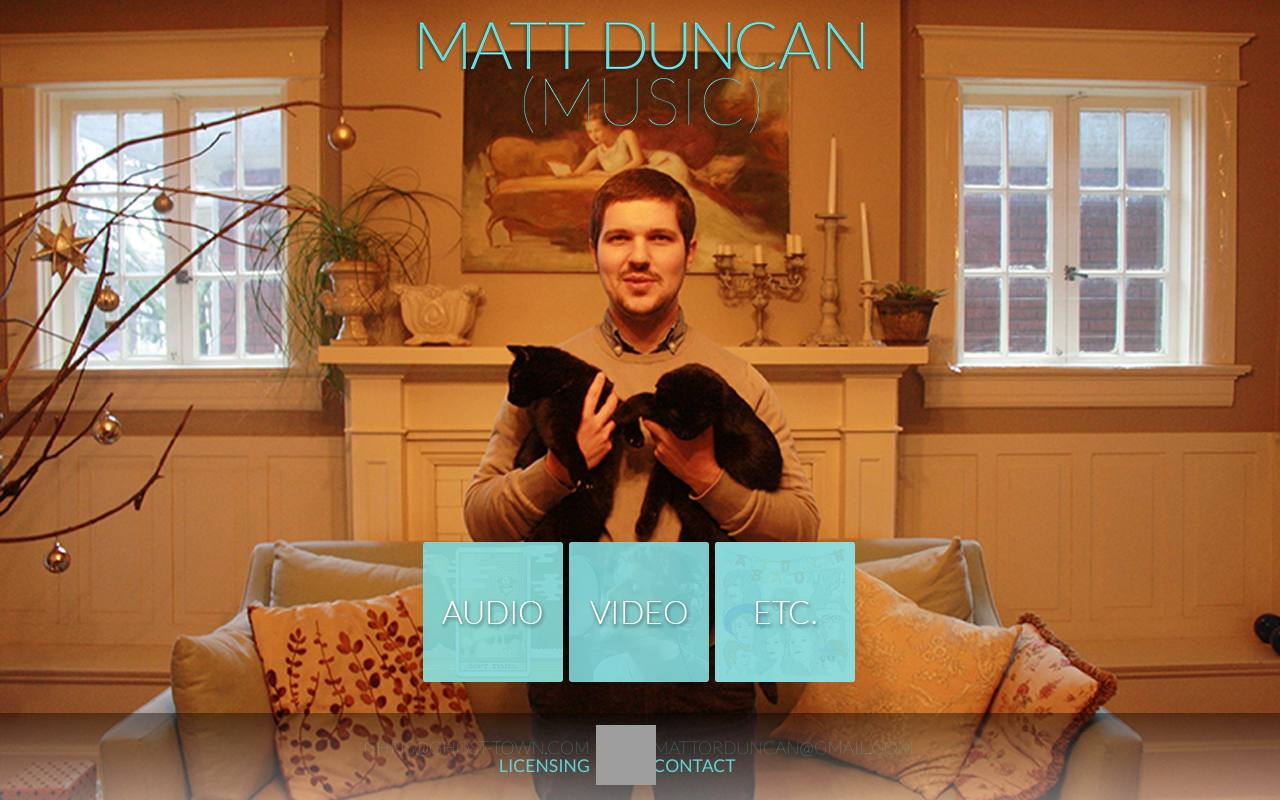
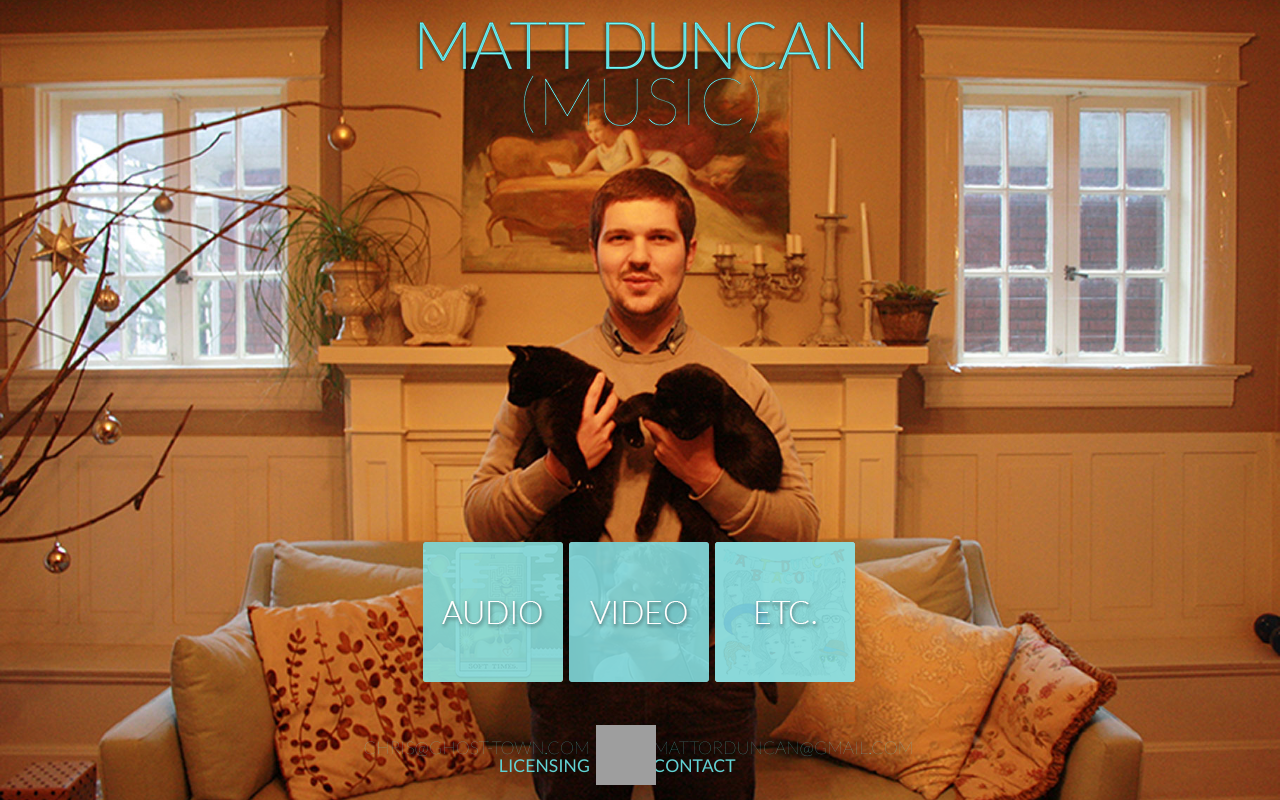
Before and after one commit to ainsleywagon/MattDuncanMusic, a plain HTML site: page Matt Site/index.html in a window 1280 px wide. Drawn offline with Linux system fonts and the light colour scheme; grey boxes are pictures that could not be loaded.

Commit message:
Removing Background

```diff
--- a/Matt Site/style.css
+++ b/Matt Site/style.css
@@ -152,15 +152,8 @@ Contact Links
         width: 100%;
         vertical-align: top;
 
-/* BROWSER-COMPATIBLE GRADIENTS */
-        background: -moz-linear-gradient(top, rgba(0,0,0,0.4) 0%, rgba(255,255,255,0.4) 100%); /* FF3.6+ */
-        background: -webkit-gradient(linear, left top, left bottom, color-stop(0%,rgba(0,0,0,0.4)), color-stop(100%,rgba(255,255,255,0.4))); /* Chrome,Safari4+ */
-        background: -webkit-linear-gradient(top, rgba(0,0,0,0.4) 0%,rgba(255,255,255,0.4) 100%); /* Chrome10+,Safari5.1+ */
-        background: -o-linear-gradient(top, rgba(0,0,0,0.4) 0%,rgba(255,255,255,0.4) 100%); /* Opera 11.10+ */
-        background: -ms-linear-gradient(top, rgba(0,0,0,0.4) 0%,rgba(255,255,255,0.4) 100%); /* IE10+ */
-        background: linear-gradient(to bottom, rgba(0,0,0,0.4) 0%,rgba(255,255,255,0.4) 100%); /* W3C */
-        filter: progid:DXImageTransform.Microsoft.gradient( startColorstr='#66000000', endColorstr='#66ffffff',GradientType=0 ); /* IE6-9 */
-/*  BROWSER-COMPATIBLE GRADIENTS */
+
+
       }
 
       #contactcloud a {
```
